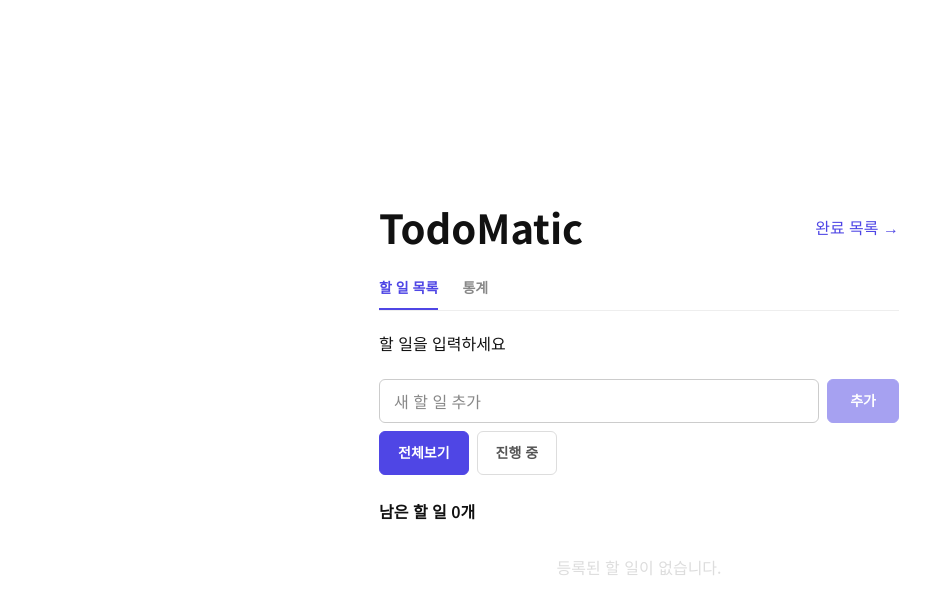
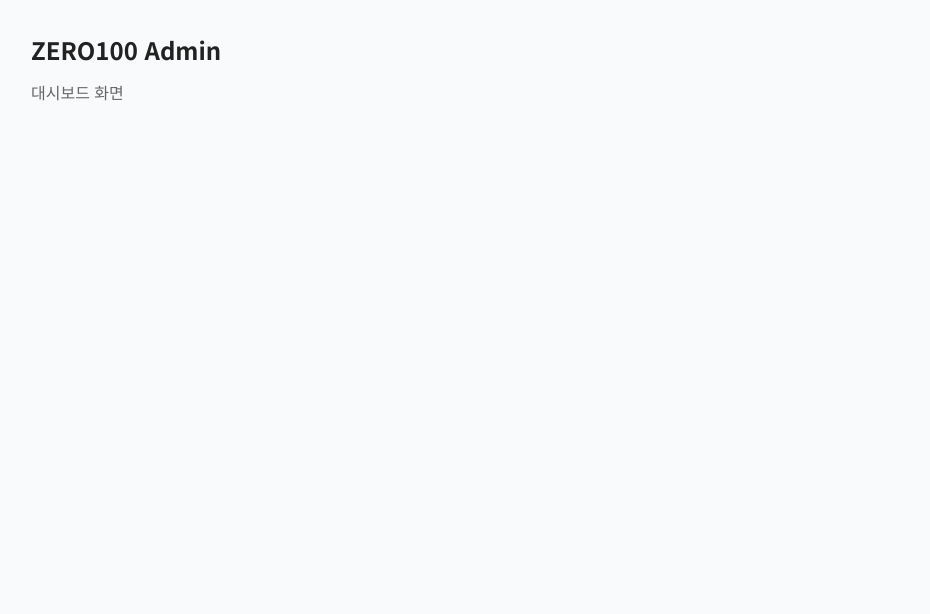
Before and after one commit to Leets-Official/8th-FE-Zero100, a React (Vite) app: page /dashboard in a window 1280 px wide. Before the commit this address led to /. Shown: the top 614 px of the page, without its empty margins (1-931 px from the left). Built offline with nearby package versions, Linux system fonts and the light colour scheme.

Commit message:
refactor: Todo 경로 분리 및 대시보드 진입 경로 추가

```diff
--- a/src/App.jsx
+++ b/src/App.jsx
@@ -6,6 +6,7 @@
 import './App.css';
 import StatsPage from './pages/StatsPage';
 import Layout from './components/Layout/Layout';
+import DashboardPage from './pages/DashboardPage';
 
 function App() {
   const [todos, setTodos] = useState(loadTodos);
@@ -52,7 +53,10 @@
 
   return (
     <Routes>
-      <Route element={<Layout />}>
+      <Route path="/" element={<Navigate to="/dashboard" replace />} />
+      <Route path="/dashboard" element={<DashboardPage />} />
+
+      <Route path="/todolist" element={<Layout />}>
         <Route
           index
           element={
@@ -63,9 +67,9 @@
         <Route path="completed" element={<CompletedPage {...todoProps} />} />
 
         <Route path="stats" element={<StatsPage todos={todos} />} />
+      </Route>
 
-        <Route path="*" element={<Navigate to="/" replace />} />
-      </Route>
+      <Route path="*" element={<Navigate to="/dashboard" replace />} />
     </Routes>
   );
 }
--- a/src/components/Layout/Layout.jsx
+++ b/src/components/Layout/Layout.jsx
@@ -3,7 +3,7 @@
 
 function Layout() {
   const { pathname } = useLocation();
-  const isCompletedPage = pathname === '/completed';
+  const isCompletedPage = pathname === '/todolist/completed';
 
   return (
     <div className="flex min-h-dvh flex-col bg-[#ffffff] px-[24px] py-[48px]">
--- a/src/components/TodoHeader/TodoHeader.jsx
+++ b/src/components/TodoHeader/TodoHeader.jsx
@@ -1,8 +1,8 @@
 import { Link, NavLink } from 'react-router';
 
 const menus = [
-  { to: '/', label: '할 일 목록' },
-  { to: '/stats', label: '통계' },
+  { to: '/todolist', label: '할 일 목록' },
+  { to: '/todolist/stats', label: '통계' },
 ];
 
 function TodoHeader({ isCompletedPage = false }) {
@@ -14,7 +14,7 @@
         </h1>
 
         <Link
-          to={isCompletedPage ? '/' : '/completed'}
+          to={isCompletedPage ? '/todolist' : '/todolist/completed'}
           className="shrink-0 text-[16px] text-[#4f46e5] hover:underline focus-visible:outline-2 focus-visible:outline-[#4f46e5]"
         >
           {isCompletedPage ? '← 할 일 목록' : '완료 목록 →'}
--- /dev/null
+++ b/src/pages/DashboardPage.jsx
@@ -0,0 +1,10 @@
+function DashboardPage() {
+  return (
+    <main className="min-h-dvh bg-[#f9fafb] p-[32px]">
+      <h1 className="text-[24px] font-bold text-[#222222]">ZERO100 Admin</h1>
+      <p className="mt-[12px] text-[#666666]">대시보드 화면</p>
+    </main>
+  );
+}
+
+export default DashboardPage;
```
